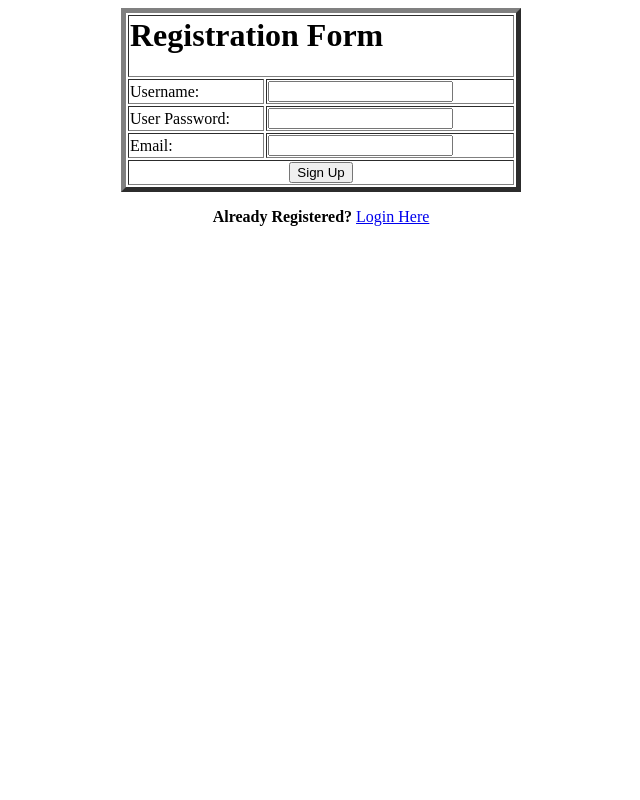
After one commit to tutormetume/tutorme, a PHP site: page /registration.php in a window 1280 px wide. The commit adds this page. Shown: the whole page, without its empty margins (319-959 px from the left). Run offline with PHP 8.4, Linux system fonts and the light colour scheme.

Commit message:
Add files via upload

```diff
--- /dev/null
+++ b/registration.php
@@ -0,0 +1,89 @@
+<html>
+	<head>
+		<title>Registration Form</title>
+	</head>
+
+<body>
+<form method='post' action='registration.php'>
+	<table width='400' border='5' align='center'>
+	<tr>
+		<td colspan='5'><h1>Registration Form</h1></td>
+
+	</tr>
+	<tr>
+		<td>Username:</td>
+		<td><input type='text' name='name'/></td>
+
+	</tr>
+	<tr>
+		<td>User Password:</td>
+		<td><input type='password' name='pass'/></td>
+
+	</tr>
+
+	<tr>
+		<td>Email:</td>
+		<td><input type='text' name='email' /></td>
+
+	</tr>
+	<tr>
+		<td colspan='5' align='center'><input type='submit' name='submit' value='Sign Up'/></td>
+
+	</tr>
+	</table>
+</form>
+<center><b>Already Registered? </b><a href='login.php'>Login Here</a></center>
+
+
+
+
+
+
+</body>
+</html>
+<?php
+mysql_connect("localhost","root","password"); //connect
+mysql_select_db("user_db"); //select database
+
+	if(isset($_POST['submit'])){
+
+	 $user_name = $_POST['name'];
+	 $user_pass = $_POST['pass'];
+	 $user_email = $_POST['email'];
+
+	 if($user_name==''){
+	 	echo "<script>alert('Please enter your name!')</script>";
+	 	//if this filled is not filled than it will not move forward
+	 	exit();
+
+	 }
+	 if($user_pass==''){
+	 	echo "<script>alert('Please enter your password!')</script>";
+	 	exit();
+	 }
+	 if($user_email==''){
+	 	echo "<script>alert('Please enter your email!')</script>";
+	 	exit();
+	 }
+
+	 //check email if it exists in database
+	 $check_email = "select * from users where user_name='$user_email'";
+
+	 $run = mysql_query($check_email);
+
+	 if(mysql_num_rows($run) > 0) {
+	 	echo "<script>alert('Email $user_email is already exist in our database. Please try another one.')</script>";
+	 	exit();
+	 }
+
+	 $query = "insert into users (user_name,user_pass,user_email) values ('$user_name','$user_pass','$user_email')";
+	 if(mysql_query($query)){
+	 	echo "<script>window.open('welcome.php','_self'></script>";
+
+	 }
+
+}
+
+
+
+?>
```
Also changed, not shown: login.php (+35 -26 lines), welcome.php (added, +14 -0 lines), large.jpg (added).
